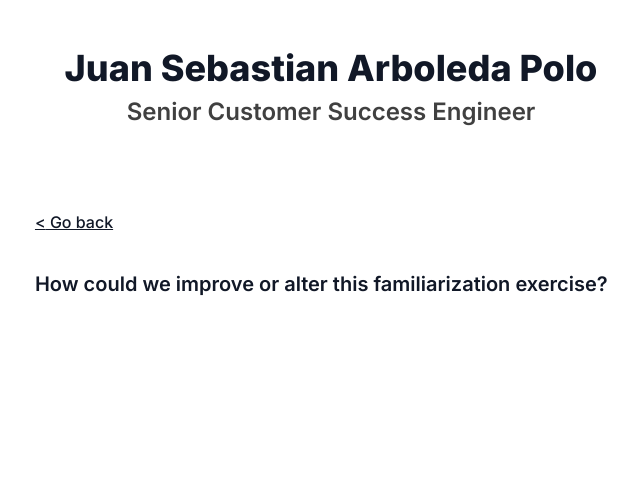
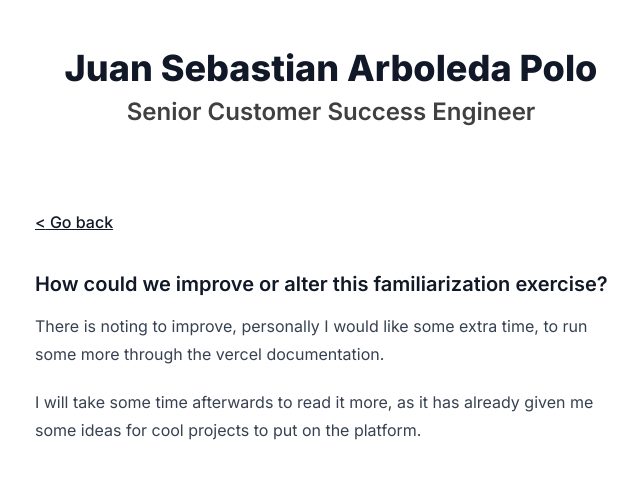
Before and after one commit to AlZeck/vercel-take-home-test, a Next.js app: page /question-10 in a window 1280 px wide. Shown: the top 478 px of the page, without its empty margins (309-949 px from the left). Built offline with nearby package versions, Linux system fonts and the light colour scheme.

Commit message:
feat: q 10

```diff
--- a/src/app/question-10/page.tsx
+++ b/src/app/question-10/page.tsx
@@ -6,7 +6,14 @@ export default function Page() {
       <Link href="/"> {"<"} Go back </Link>
       <h3>{`How could we improve or alter this familiarization exercise?`}</h3>
 
-      <p></p>
+      <p>
+        There is noting to improve, personally I would like some extra time, to
+        run some more through the vercel documentation.
+      </p>
+      <p>
+        I will take some time afterwards to read it more, as it has already
+        given me some ideas for cool projects to put on the platform.
+      </p>
     </>
   );
 }
```
